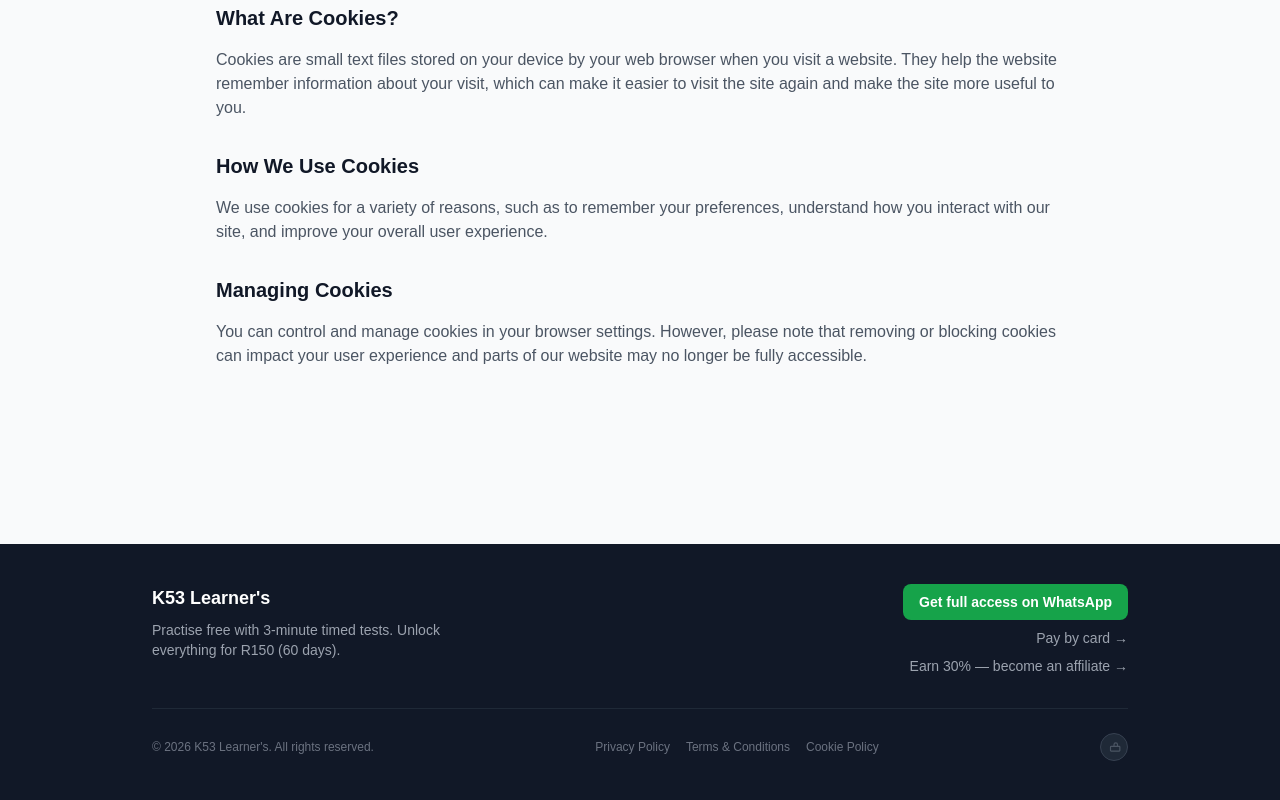
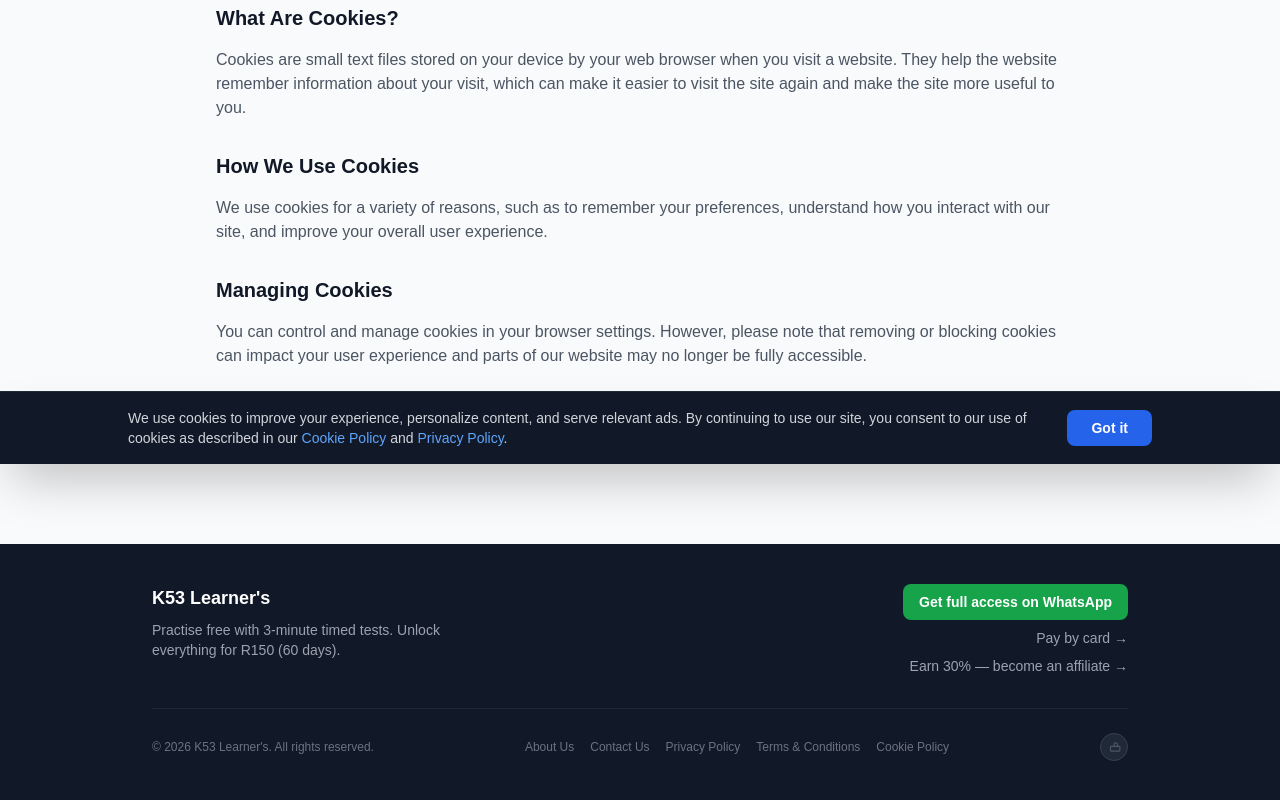
Before and after one commit to Manginza/k53-platform, a Next.js app: page /cookie-policy in a window 1280 px wide. Shown: the part 336-1136 px from the top of the page. Built offline with nearby package versions, Linux system fonts and the light colour scheme; no server answers.

Commit message:
Add Google Ads readiness features (About, Contact, Cookie Banner)

```diff
--- /dev/null
+++ b/app/about/page.tsx
@@ -0,0 +1,27 @@
+import React from 'react';
+
+export default function AboutPage() {
+  return (
+    <main className="max-w-4xl mx-auto px-4 py-16 sm:px-6 sm:py-24">
+      <h1 className="text-3xl font-extrabold text-gray-900 mb-8">About Us</h1>
+      <div className="prose prose-blue max-w-none text-gray-600">
+        <p className="mb-4">
+          Welcome to the K53 Learner's Licence Platform! Our mission is to provide the most accessible,
+          comprehensive, and easy-to-use study materials for the South African K53 Learner's Licence test.
+        </p>
+        <h2 className="text-xl font-bold text-gray-900 mt-8 mb-4">Our Vision</h2>
+        <p className="mb-4">
+          We believe that learning the rules of the road should be an engaging and straightforward experience.
+          By combining high-quality study notes with interactive quizzes, we ensure our users are fully
+          prepared to pass their tests on the first try.
+        </p>
+        <h2 className="text-xl font-bold text-gray-900 mt-8 mb-4">Why Choose Us?</h2>
+        <ul className="list-disc pl-5 mb-4 space-y-2">
+          <li><strong>Comprehensive Coverage:</strong> From road signs to vehicle controls, we cover everything.</li>
+          <li><strong>Interactive Quizzes:</strong> Test your knowledge with our timed, exam-style questions.</li>
+          <li><strong>Accessible Anywhere:</strong> Study on your phone, tablet, or computer.</li>
+        </ul>
+      </div>
+    </main>
+  );
+}
--- /dev/null
+++ b/app/contact/page.tsx
@@ -0,0 +1,32 @@
+import React from 'react';
+import Link from 'next/link';
+import { WHATSAPP_URL } from '@/lib/contact';
+
+export default function ContactPage() {
+  return (
+    <main className="max-w-4xl mx-auto px-4 py-16 sm:px-6 sm:py-24">
+      <h1 className="text-3xl font-extrabold text-gray-900 mb-8">Contact Us</h1>
+      <div className="prose prose-blue max-w-none text-gray-600">
+        <p className="mb-4">
+          We are here to help you succeed! If you have any questions, encounter any issues, or just want to provide feedback, please do not hesitate to get in touch with us.
+        </p>
+
+        <div className="bg-white rounded-2xl border border-gray-200 shadow-sm p-8 mt-8 text-center max-w-md mx-auto">
+          <div className="text-4xl mb-3">💬</div>
+          <h2 className="text-xl font-bold text-gray-900 mb-2">WhatsApp Support</h2>
+          <p className="text-gray-500 text-sm mb-6">
+            The fastest way to reach us is directly through WhatsApp. We are available to help you with platform access, billing, and technical questions.
+          </p>
+          <a
+            href={WHATSAPP_URL}
+            target="_blank"
+            rel="noopener noreferrer"
+            className="inline-block bg-green-600 text-white font-bold px-8 py-3 rounded-full text-base hover:bg-green-700 transition-colors shadow-md"
+          >
+            Message us on WhatsApp
+          </a>
+        </div>
+      </div>
+    </main>
+  );
+}
--- a/app/layout.tsx
+++ b/app/layout.tsx
@@ -5,6 +5,7 @@
 import Navbar from "@/components/Navbar";
 import Footer from "@/components/Footer";
 import ReferralCapture from "@/components/ReferralCapture";
+import CookieBanner from "@/components/CookieBanner";
 
 const geistSans = localFont({
     src: "./fonts/GeistVF.woff",
@@ -71,6 +72,7 @@
                         <Navbar />
                   {children}
                         <Footer />
+                        <CookieBanner />
                 </body>
           </html>
         );
--- /dev/null
+++ b/components/CookieBanner.tsx
@@ -0,0 +1,39 @@
+'use client'
+
+import { useState, useEffect } from 'react'
+import Link from 'next/link'
+
+export default function CookieBanner() {
+  const [showBanner, setShowBanner] = useState(false)
+
+  useEffect(() => {
+    // Only show if user hasn't accepted yet
+    const consent = localStorage.getItem('k53_cookie_consent')
+    if (!consent) {
+      setShowBanner(true)
+    }
+  }, [])
+
+  function acceptCookies() {
+    localStorage.setItem('k53_cookie_consent', 'true')
+    setShowBanner(false)
+  }
+
+  if (!showBanner) return null
+
+  return (
+    <div className="fixed bottom-0 left-0 right-0 bg-gray-900 border-t border-gray-800 p-4 shadow-2xl z-[999]">
+      <div className="max-w-5xl mx-auto flex flex-col sm:flex-row items-center justify-between gap-4">
+        <div className="text-sm text-gray-300">
+          We use cookies to improve your experience, personalize content, and serve relevant ads. By continuing to use our site, you consent to our use of cookies as described in our <Link href="/cookie-policy" className="text-blue-400 hover:underline">Cookie Policy</Link> and <Link href="/privacy-policy" className="text-blue-400 hover:underline">Privacy Policy</Link>.
+        </div>
+        <button
+          onClick={acceptCookies}
+          className="bg-blue-600 text-white font-semibold px-6 py-2 rounded-lg text-sm hover:bg-blue-700 transition-colors shrink-0 whitespace-nowrap"
+        >
+          Got it
+        </button>
+      </div>
+    </div>
+  )
+}
--- a/components/Footer.tsx
+++ b/components/Footer.tsx
@@ -40,7 +40,9 @@
           <p className="text-xs text-gray-500">
             © {new Date().getFullYear()} K53 Learner&apos;s. All rights reserved.
           </p>
-          <div className="flex gap-4 text-xs text-gray-500">
+          <div className="flex flex-wrap gap-4 text-xs text-gray-500 justify-center md:justify-end">
+            <Link href="/about" className="hover:text-gray-300 transition-colors">About Us</Link>
+            <Link href="/contact" className="hover:text-gray-300 transition-colors">Contact Us</Link>
             <Link href="/privacy-policy" className="hover:text-gray-300 transition-colors">Privacy Policy</Link>
             <Link href="/terms-and-conditions" className="hover:text-gray-300 transition-colors">Terms & Conditions</Link>
             <Link href="/cookie-policy" className="hover:text-gray-300 transition-colors">Cookie Policy</Link>
```
